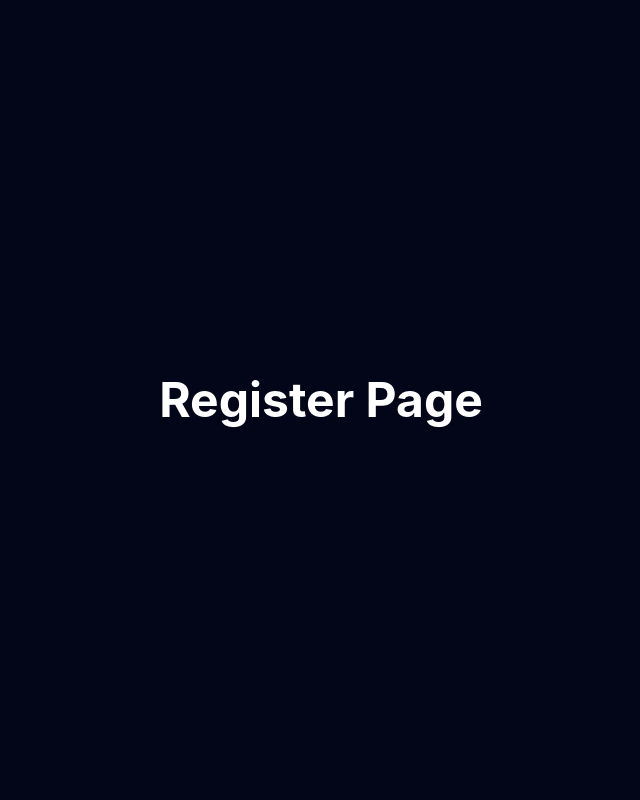
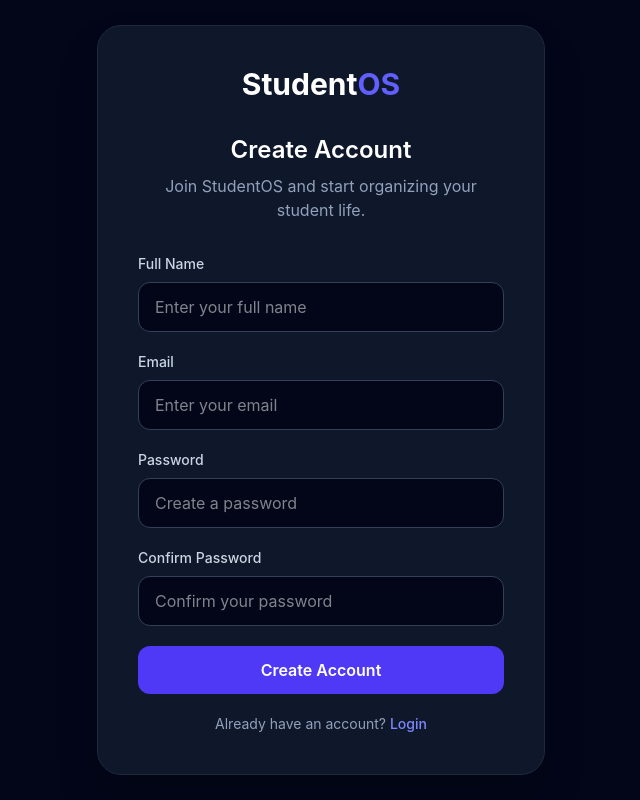
Before and after one commit to Vaidik1199/studentos, a React app in the folder frontend/: page /register in a window 1280 px wide. Shown: the whole page, without its empty margins (319-959 px from the left). Built offline with nearby package versions, Linux system fonts and the light colour scheme; the HTML template or start-up script is replaced by a standard one.

Commit message:
implement reusable authentication UI components

```diff
--- /dev/null
+++ b/frontend/src/components/auth/AuthLayout.jsx
@@ -0,0 +1,31 @@
+function AuthLayout({ title, subtitle, children }) {
+  return (
+    <main className="flex min-h-screen items-center justify-center bg-slate-950 px-6">
+
+      <div className="w-full max-w-md rounded-3xl border border-slate-800 bg-slate-900 p-10 shadow-2xl">
+
+        <div className="mb-8 text-center">
+
+          <h1 className="text-3xl font-bold text-white">
+            Student<span className="text-indigo-500">OS</span>
+          </h1>
+
+          <h2 className="mt-8 text-2xl font-semibold text-white">
+            {title}
+          </h2>
+
+          <p className="mt-2 text-slate-400">
+            {subtitle}
+          </p>
+
+        </div>
+
+        {children}
+
+      </div>
+
+    </main>
+  );
+}
+
+export default AuthLayout;
--- /dev/null
+++ b/frontend/src/components/ui/Input.jsx
@@ -0,0 +1,31 @@
+function Input({
+  label,
+  type = "text",
+  placeholder,
+  value,
+  onChange,
+  name,
+}) {
+  return (
+    <div className="mb-5">
+      <label
+        htmlFor={name}
+        className="mb-2 block text-sm font-medium text-slate-300"
+      >
+        {label}
+      </label>
+
+      <input
+        id={name}
+        name={name}
+        type={type}
+        placeholder={placeholder}
+        value={value}
+        onChange={onChange}
+        className="w-full rounded-xl border border-slate-700 bg-slate-950 px-4 py-3 text-white outline-none transition-all duration-300 focus:border-indigo-500 focus:ring-2 focus:ring-indigo-500/20"
+      />
+    </div>
+  );
+}
+
+export default Input;
--- /dev/null
+++ b/frontend/src/components/ui/button.jsx
@@ -0,0 +1,29 @@
+function Button({
+  children,
+  type = "button",
+  variant = "primary",
+  onClick,
+}) {
+  const baseClasses =
+    "w-full rounded-xl px-4 py-3 font-semibold transition-all duration-300";
+
+  const variants = {
+    primary:
+      "bg-indigo-600 text-white hover:bg-indigo-700 hover:shadow-lg hover:shadow-indigo-600/20",
+
+    secondary:
+      "border border-slate-700 bg-slate-900 text-white hover:bg-slate-800",
+  };
+
+  return (
+    <button
+      type={type}
+      onClick={onClick}
+      className={`${baseClasses} ${variants[variant]}`}
+    >
+      {children}
+    </button>
+  );
+}
+
+export default Button;
--- a/frontend/src/pages/Login/Login.jsx
+++ b/frontend/src/pages/Login/Login.jsx
@@ -1,10 +1,54 @@
+import { Link } from "react-router-dom";
+
+import AuthLayout from "../../components/auth/AuthLayout";
+import Input from "../../components/ui/Input";
+import Button from "../../components/ui/Button";
+
 function Login() {
   return (
-    <main className="min-h-screen flex items-center justify-center bg-slate-950 text-white">
-      <h1 className="text-5xl font-bold">
-        Login Page
-      </h1>
-    </main>
+    <AuthLayout
+      title="Welcome Back"
+      subtitle="Login to continue your journey."
+    >
+      <form className="space-y-5">
+        <Input
+          label="Email"
+          type="email"
+          name="email"
+          placeholder="Enter your email"
+        />
+
+        <Input
+          label="Password"
+          type="password"
+          name="password"
+          placeholder="Enter your password"
+        />
+
+        <div className="flex justify-end">
+          <button
+            type="button"
+            className="text-sm text-indigo-400 hover:text-indigo-300"
+          >
+            Forgot Password?
+          </button>
+        </div>
+
+        <Button type="submit">
+          Login
+        </Button>
+
+        <p className="text-center text-sm text-slate-400">
+          Don't have an account?{" "}
+          <Link
+            to="/register"
+            className="font-medium text-indigo-400 hover:text-indigo-300"
+          >
+            Register
+          </Link>
+        </p>
+      </form>
+    </AuthLayout>
   );
 }
 
--- a/frontend/src/pages/Register/Register.jsx
+++ b/frontend/src/pages/Register/Register.jsx
@@ -1,10 +1,58 @@
+import { Link } from "react-router-dom";
+
+import AuthLayout from "../../components/auth/AuthLayout";
+import Input from "../../components/ui/Input";
+import Button from "../../components/ui/Button";
+
 function Register() {
   return (
-    <main className="min-h-screen flex items-center justify-center bg-slate-950 text-white">
-      <h1 className="text-5xl font-bold">
-        Register Page
-      </h1>
-    </main>
+    <AuthLayout
+      title="Create Account"
+      subtitle="Join StudentOS and start organizing your student life."
+    >
+      <form className="space-y-5">
+        <Input
+          label="Full Name"
+          name="fullName"
+          placeholder="Enter your full name"
+        />
+
+        <Input
+          label="Email"
+          type="email"
+          name="email"
+          placeholder="Enter your email"
+        />
+
+        <Input
+          label="Password"
+          type="password"
+          name="password"
+          placeholder="Create a password"
+        />
+
+        <Input
+          label="Confirm Password"
+          type="password"
+          name="confirmPassword"
+          placeholder="Confirm your password"
+        />
+
+        <Button type="submit">
+          Create Account
+        </Button>
+
+        <p className="text-center text-sm text-slate-400">
+          Already have an account?{" "}
+          <Link
+            to="/login"
+            className="font-medium text-indigo-400 hover:text-indigo-300"
+          >
+            Login
+          </Link>
+        </p>
+      </form>
+    </AuthLayout>
   );
 }
 
```
